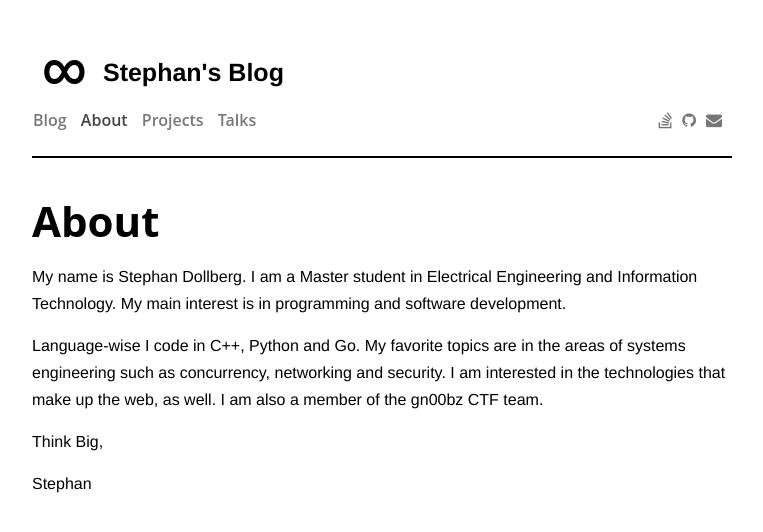
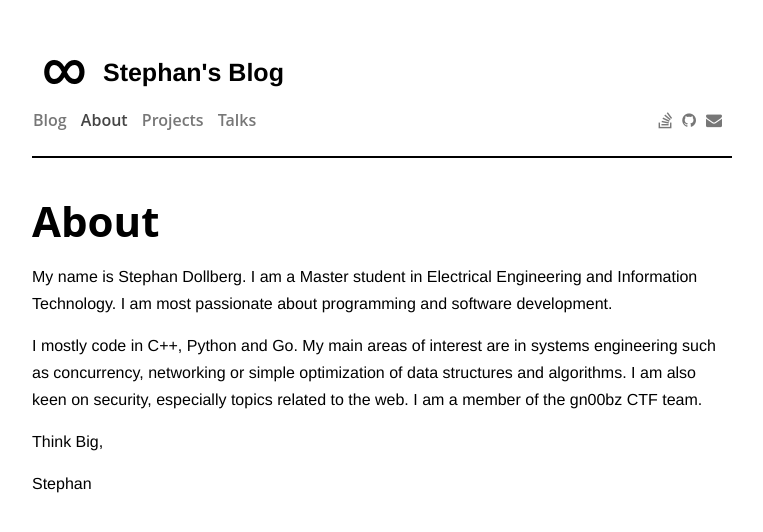
Before and after one commit to StephanDollberg/stephandollberg.github.io, a Jekyll site: the page built from about.md, in a window 1280 px wide. Shown: the top 532 px of the page, without its empty margins (258-1021 px from the left). Built offline with Jekyll 4.4.1, drawn with Linux system fonts in a browser that asks for light colours.

Commit message:
updated about me

```diff
--- a/about.md
+++ b/about.md
@@ -6,9 +6,9 @@ comments: false
 author_footer: false
 ---
 
-My name is Stephan Dollberg. I am a Master student in Electrical Engineering and Information Technology. My main interest is in programming and software development.
+My name is Stephan Dollberg. I am a Master student in Electrical Engineering and Information Technology. I am most passionate about programming and software development.
 
-Language-wise I code in C++, Python and Go. My favorite topics are in the areas of systems engineering such as concurrency, networking and security. I am interested in the technologies that make up the web, as well. I am also a member of the gn00bz CTF team.
+I mostly code in C++, Python and Go. My main areas of interest are in systems engineering such as concurrency, networking or simple optimization of data structures and algorithms. I am also keen on security, especially topics related to the web. I am a member of the gn00bz CTF team.
 
 Think Big,
 
```
